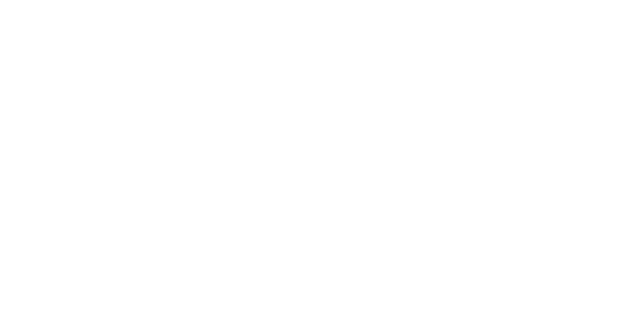
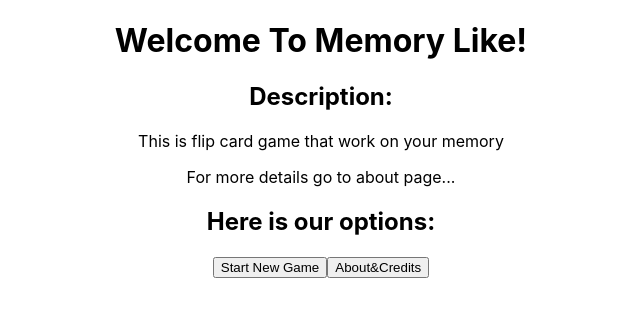
Before and after one commit to AmiramAbergel/Memory-Like-Group-Project, a React (Create React App) app: page /home in a window 1280 px wide. Shown: the top 316 px of the page, without its empty margins (319-959 px from the left). Built offline with nearby package versions, Linux system fonts and the light colour scheme.

Commit message:
Abot page and Button component added

```diff
--- /dev/null
+++ b/src/components/About.js
@@ -0,0 +1,5 @@
+import React from 'react';
+
+const About = () => {};
+
+export default About;
--- a/src/components/LandPage.js
+++ b/src/components/LandPage.js
@@ -1,5 +1,23 @@
 import React from 'react';
 
-const LandPage = () => {};
+const LandPage = () => {
+    return (
+        <div>
+            <header>
+                <h1>Welcome To Memory Like!</h1>
+            </header>
+            <main>
+                <h2>Description:</h2>
+                <p>This is flip card game that work on your memory</p>
+                <p>For more details go to about page...</p>
+            </main>
+            <footer>
+                <h2>Here is our options:</h2>
+                <button>Start New Game</button>
+                <button>About&Credits</button>
+            </footer>
+        </div>
+    );
+};
 
 export default LandPage;
```
Also changed, not shown: src/components/Button.js (added, +7 -0 lines).
